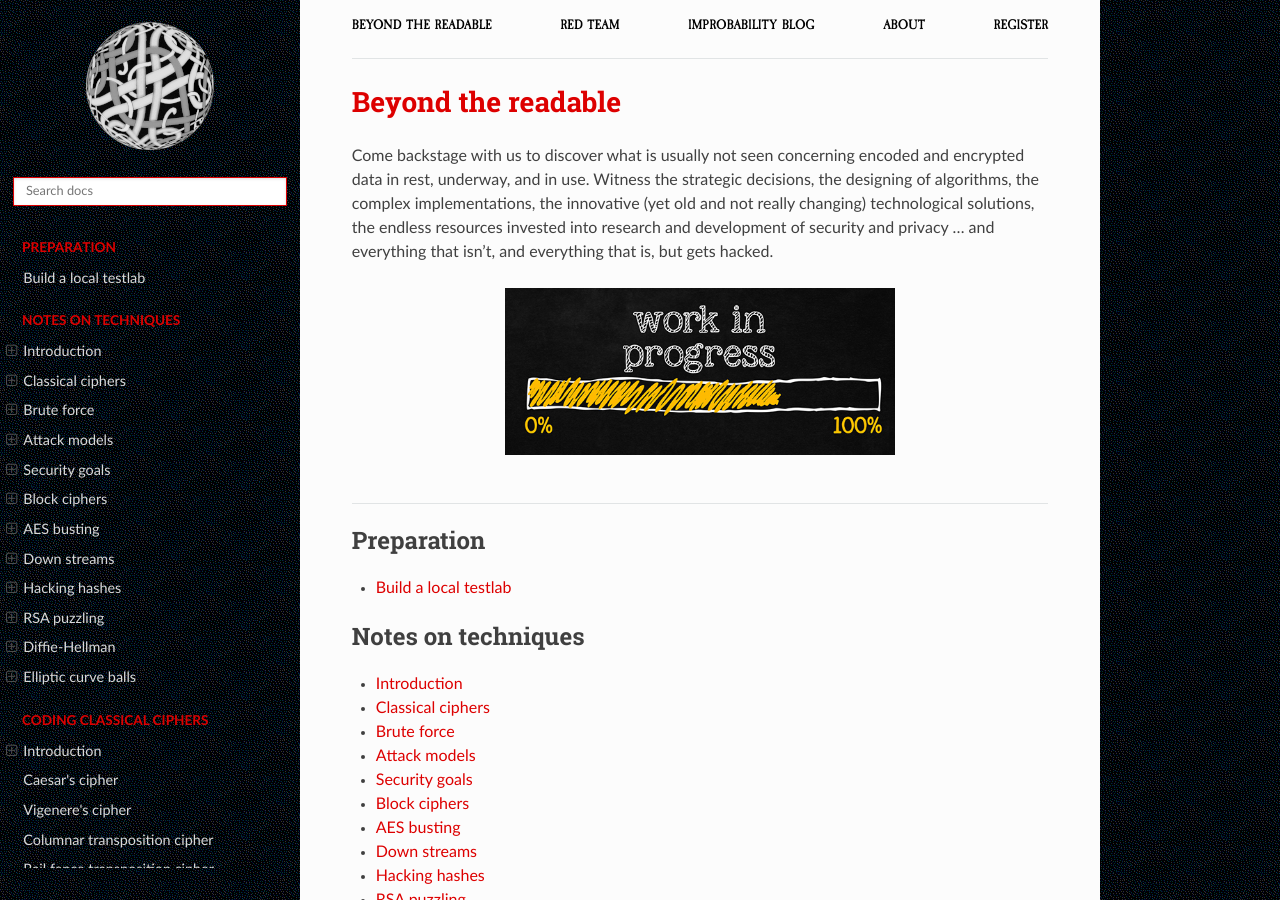
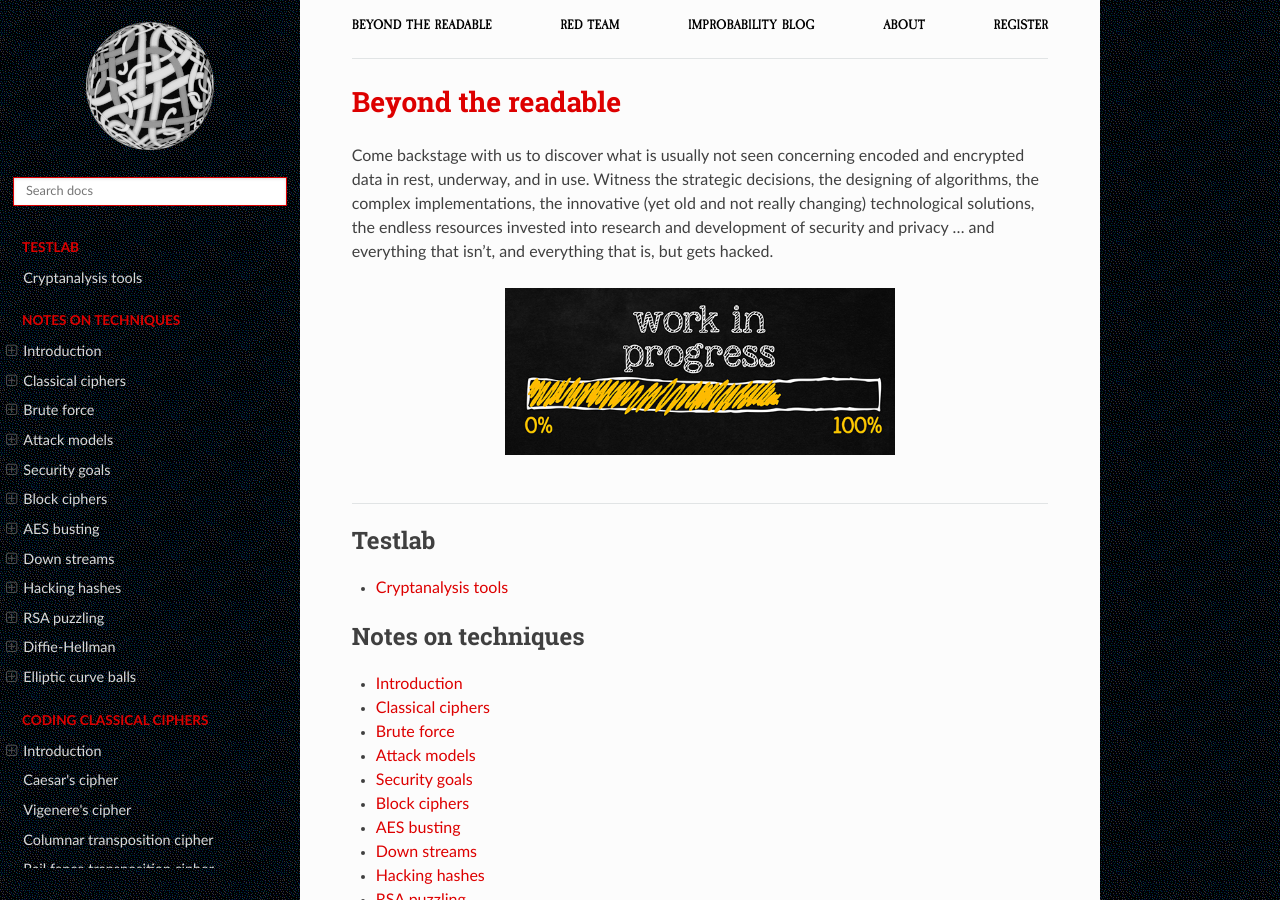
Before and after one commit to tymyrddin/red-crypt, a Sphinx documentation site: the page built from source/index.rst, in a window 1280 px wide and 900 px high. Built offline with Sphinx 7.4.7 and the Read the Docs theme 2.0.0, drawn with Linux system fonts in a browser that asks for light colours.

Commit message:
updated index

```diff
--- a/source/index.rst
+++ b/source/index.rst
@@ -11,9 +11,9 @@ Come backstage with us to discover what is usually not seen concerning encoded a
 .. toctree::
    :maxdepth: 1
    :includehidden:
-   :caption: Preparation
+   :caption: Testlab
 
-   Build a local testlab <https://red.tymyrddin.dev/projects/testlab/en/latest/docs/crypto/README.html>
+   Cryptanalysis tools <https://red.tymyrddin.dev/projects/testlab/en/latest/docs/crypto/README.html>
 
 .. toctree::
    :glob:
```
